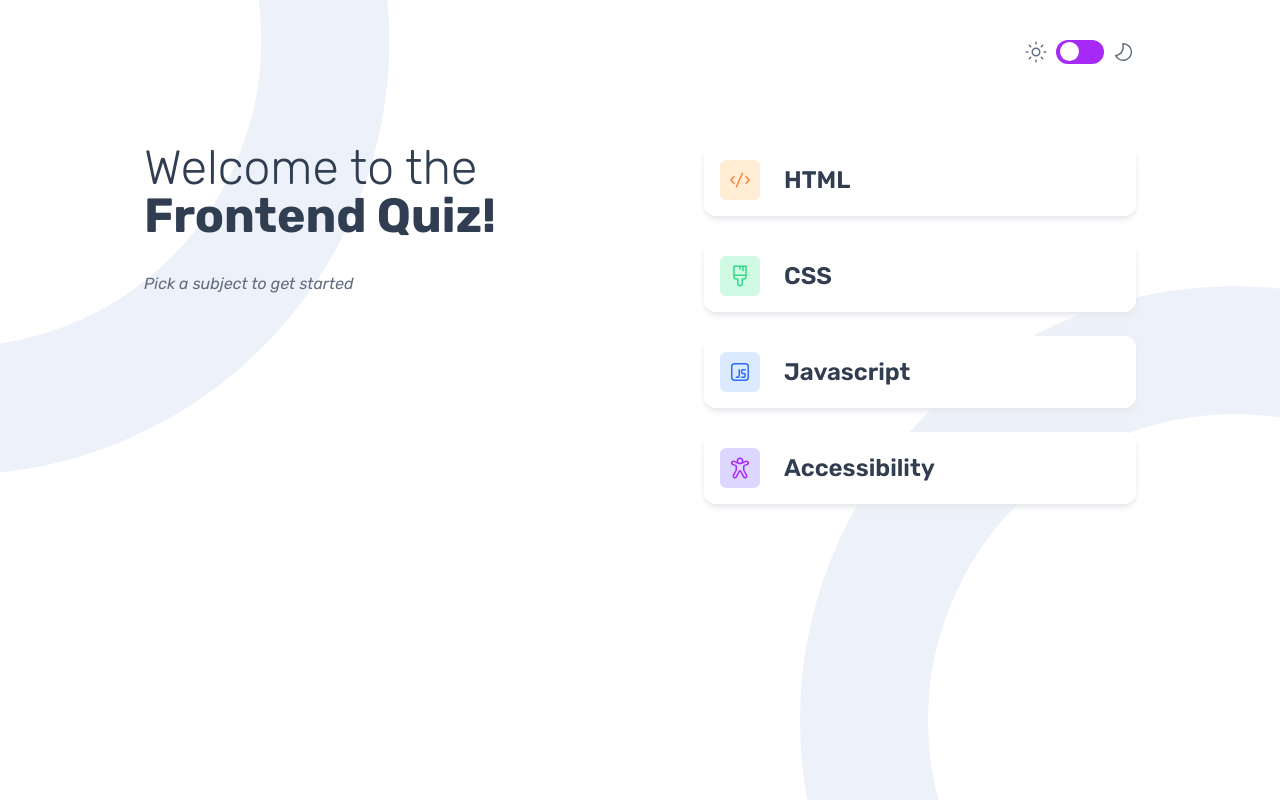
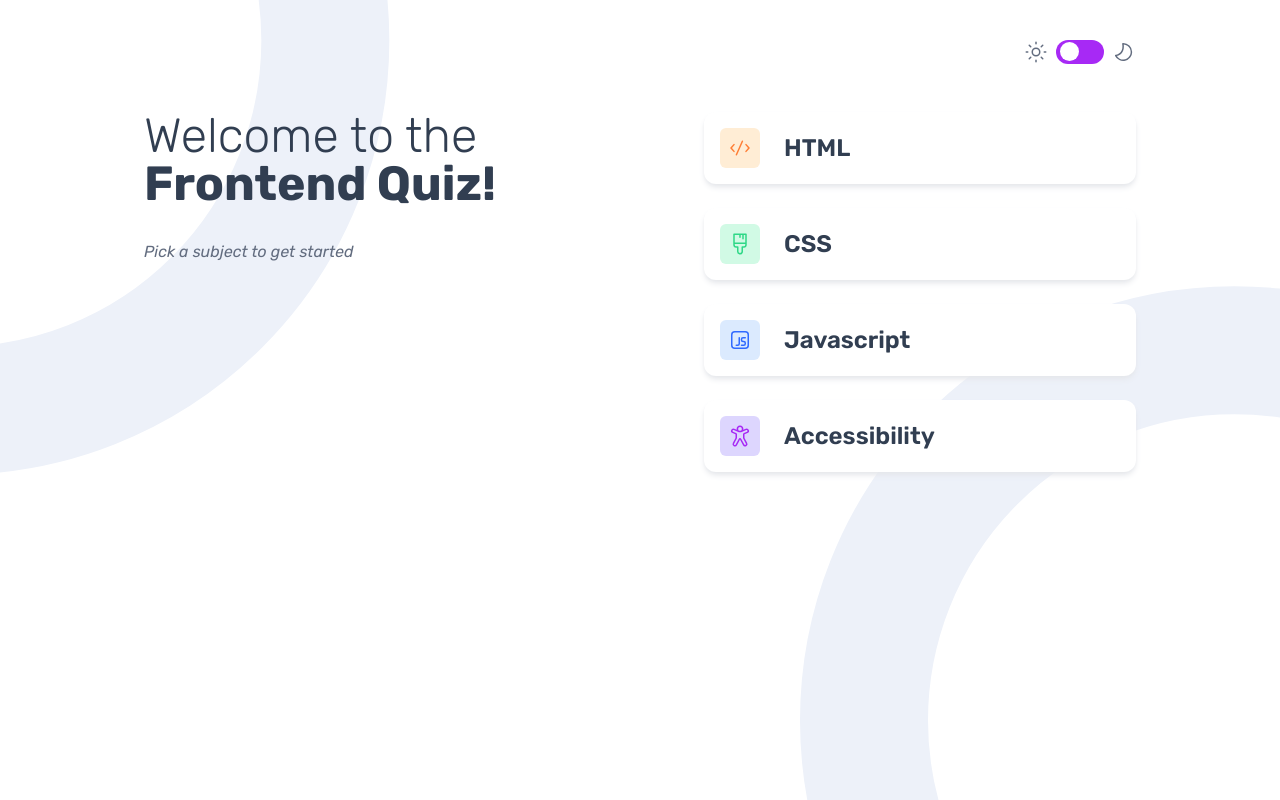
Before and after one commit to duncan-chege/frontend-quiz, a Next.js app: page / in a window 1280 px wide. Built offline with nearby package versions, Linux system fonts and the light colour scheme.

Commit message:
change paddings to fit the screen

```diff
--- a/app/layout.tsx
+++ b/app/layout.tsx
@@ -15,7 +15,7 @@ export default function RootLayout({
 }>) {
   return (
     <html lang="en">
-      <body className="py-10 px-8 md:px-20 lg:px-36 bg-cover bg-center min-h-screen bg-[url('/pattern-background-mobile-light.svg')] md:bg-[url('/pattern-background-tablet-light.svg')] xl:bg-[url('/pattern-background-desktop-light.svg')]">
+      <body className="pt-10 pb-5 px-8 md:px-20 lg:px-36 bg-cover bg-center min-h-screen bg-[url('/pattern-background-mobile-light.svg')] md:bg-[url('/pattern-background-tablet-light.svg')] xl:bg-[url('/pattern-background-desktop-light.svg')]">
         <Header />
         {children}
       </body>
--- a/components/Header.tsx
+++ b/components/Header.tsx
@@ -20,7 +20,7 @@ export default function Header() {
     const { title, icon } = pageData[pathname] || {title: "", icon: ""}
 
   return (
-    <header className="flex justify-between pb-20">
+    <header className="flex justify-between pb-12">
         <div className="flex items-center gap-x-4">
             {icon && <Image className="p-2 bg-fuchsia-100 rounded-md" src={icon} alt={`${title} icon`} />}
             <h1 className="text-xl md:text-2xl font-semibold text-dark-navy">{title}</h1>
```
